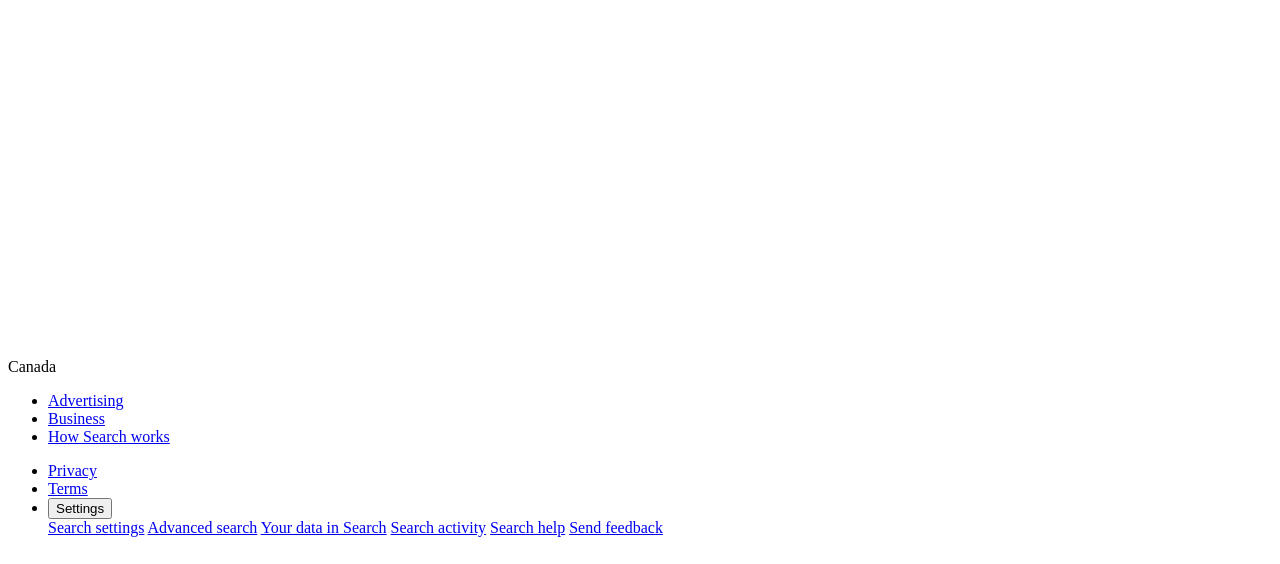
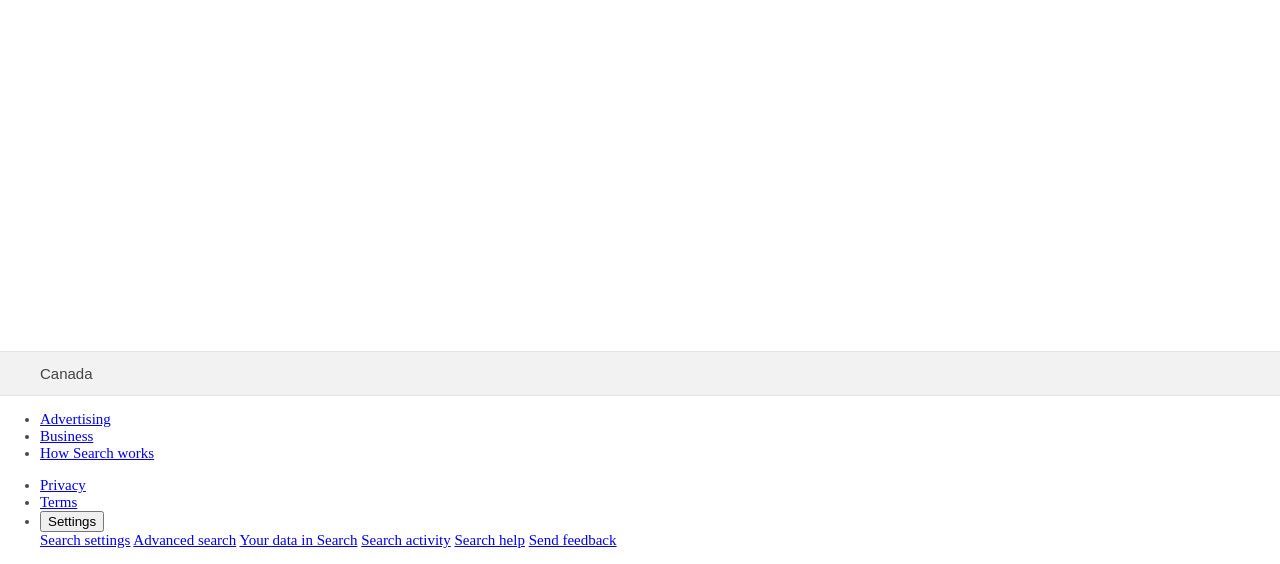
Before and after one commit to techcommdude/GoogleSearch, a PHP site: page / in a window 1280 px wide. Shown: the part 440-1004 px from the top of the page. Before the commit the page ends 977 px from the top, so only its background shows below. Run offline with PHP 8.4, Linux system fonts and the light colour scheme.

Commit message:
footer done

```diff
--- a/index.html
+++ b/index.html
@@ -49,8 +49,8 @@
     </div>
 
     <footer>
-        <div>Canada</div>
-        <div>
+        <div class="footer_Canada">Canada</div>
+        <div class="footer_advertising">
             <ul>
                 <li><a href="#">Advertising</a></li>
                 <li><a href="#">Business</a></li>
--- a/search.css
+++ b/search.css
@@ -1,3 +1,9 @@
+html,
+body {
+    margin: 0;
+    padding: 0;
+}
+
 .header_navigation,
 .navigation_container {
     display: flex;
@@ -71,6 +77,32 @@
     outline: none;
 }
 
+footer {
+    color: rgba(0, 0, 0, 0.72);
+    /* background: #f2f2f2;
+    border-top: 1px solid #e4e4e4;
+    border-bottom: 1px solid #e4e4e4; */
+    font-size: 15px;
+    width: 100vw;
+    /* padding: 0.8rem 2.5rem; */
+}
+
+.footer_Canada {
+    display: flex;
+    /* display: block; */
+    flex-direction: column;
+    /* font-size: 15px; */
+    align-items: flex-start;
+    /* margin-top: 1%; */
+    font-family: Arial, sans-serif;
+    background: #f2f2f2;
+    border-top: 1px solid #e4e4e4;
+    border-bottom: 1px solid #e4e4e4;
+    padding: 0.8rem 2.5rem;
+    /* width: 100vw; */
+    /* justify-content: space-between; */
+}
+
 /* For the smaller screen */
 
 @media only screen and (max-width: 600px) {
```
